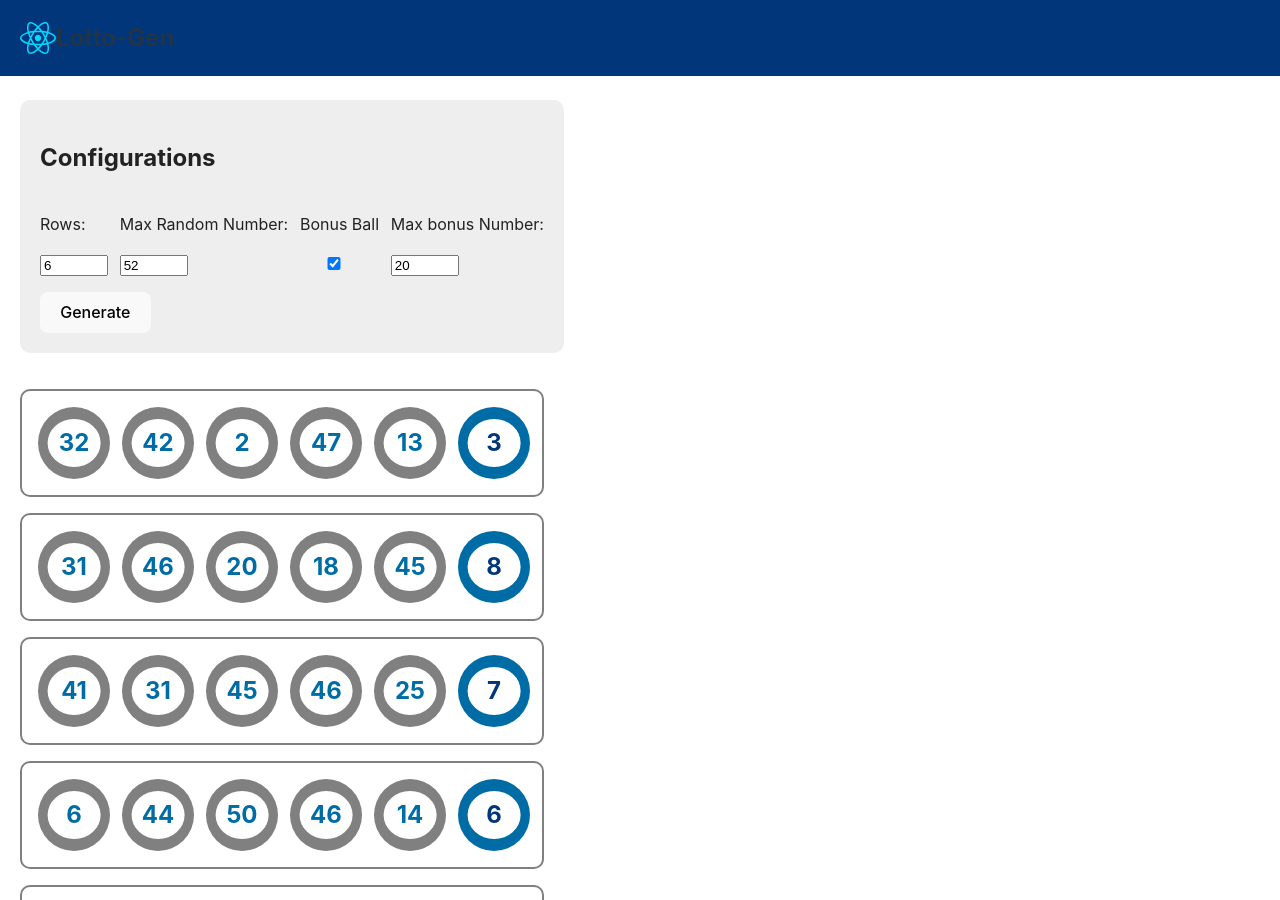
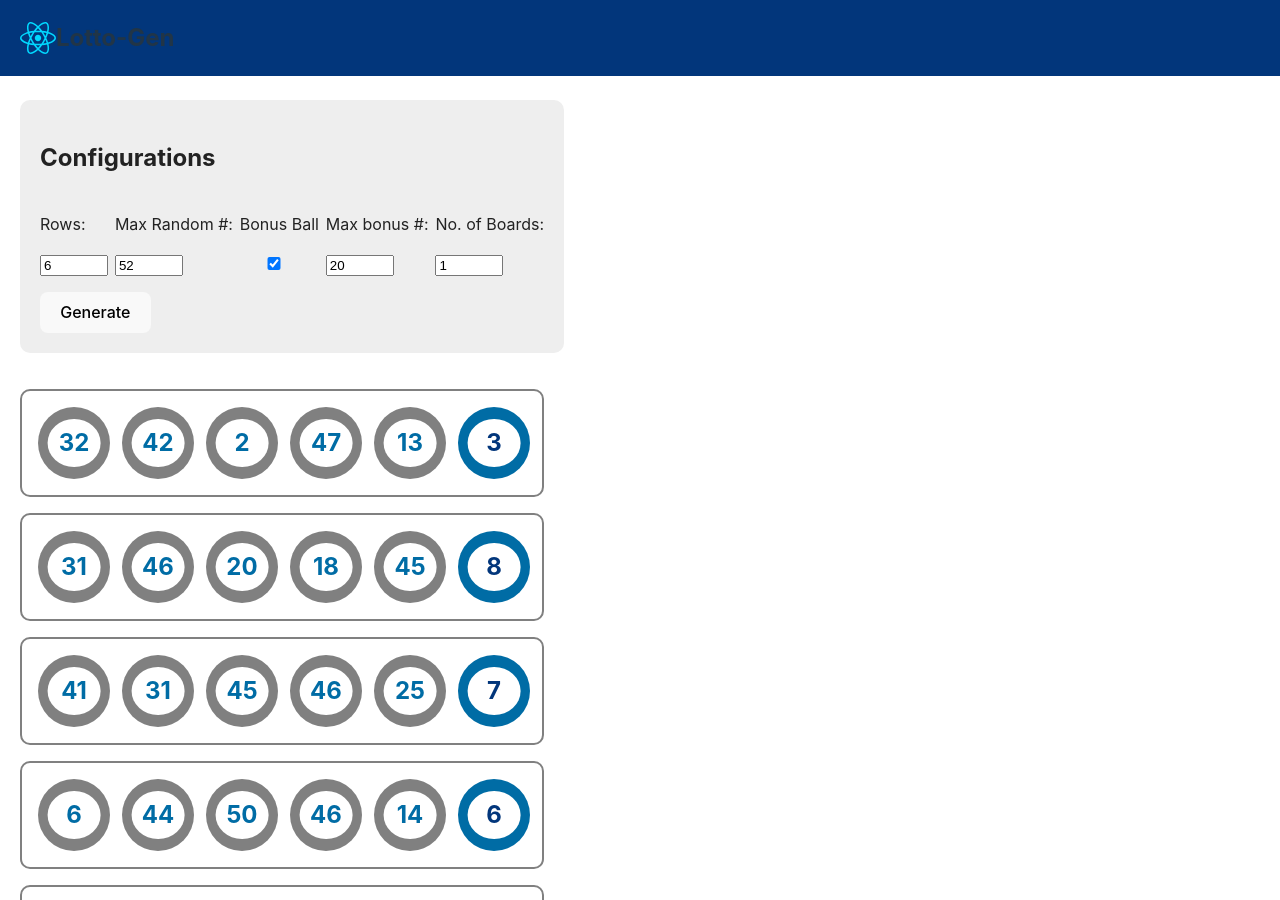
Before and after one commit to Tally2014/React-lotto-app, a React (Vite) app: page / in a window 1280 px wide. Built offline with nearby package versions, Linux system fonts and the light colour scheme.

Commit message:
Add a boards object

```diff
--- a/src/App.jsx
+++ b/src/App.jsx
@@ -10,6 +10,7 @@ function App() {
     maxRandomNumber: 52,
     includeBonusBall: true,
     maxBonusNumber: 20,
+    boards: 1
   });
 
   const handleConfigChange = (key, value) => {
@@ -44,7 +45,7 @@ function App() {
                   onChange={(e) => handleConfigChange('rows', parseInt(e.target.value))}/>
               </div>
               <div>
-                <p>Max Random Number:</p>
+                <p>Max Random #:</p>
                 <input type='number' value={configurations.maxRandomNumber}
                   onChange={(e) => handleConfigChange('maxRandomNumber', parseInt(e.target.value))}/>
               </div>
@@ -54,9 +55,15 @@ function App() {
                   onChange={(e) => handleConfigChange('includeBonusBall', e.target.checked)}/>
               </div>
               <div>
-                <p>Max bonus Number:</p>
+                <p>Max bonus #:</p>
                 <input type='number' value={configurations.maxBonusNumber}
                   onChange={(e) => handleConfigChange('maxBonusNumber', parseInt(e.target.value))}
+                />
+              </div>
+              <div>
+                <p>No. of Boards:</p>
+                <input type='number' value={configurations.boards}
+                  onChange={(e) => handleConfigChange('boards', parseInt(e.target.value))}
                 />
               </div>
             </div>
--- a/src/components/Board.jsx
+++ b/src/components/Board.jsx
@@ -2,8 +2,7 @@ import Row from "./Row"
 
 export default function Board({settings}) {
 
-    const {rows, maxRandomNumber, includeBonusBall, maxBonusNumber} = settings;
-    console.log(rows);
+    const {rows, maxRandomNumber, includeBonusBall, maxBonusNumber, boards} = settings;
 
   return (
     <div>
```
